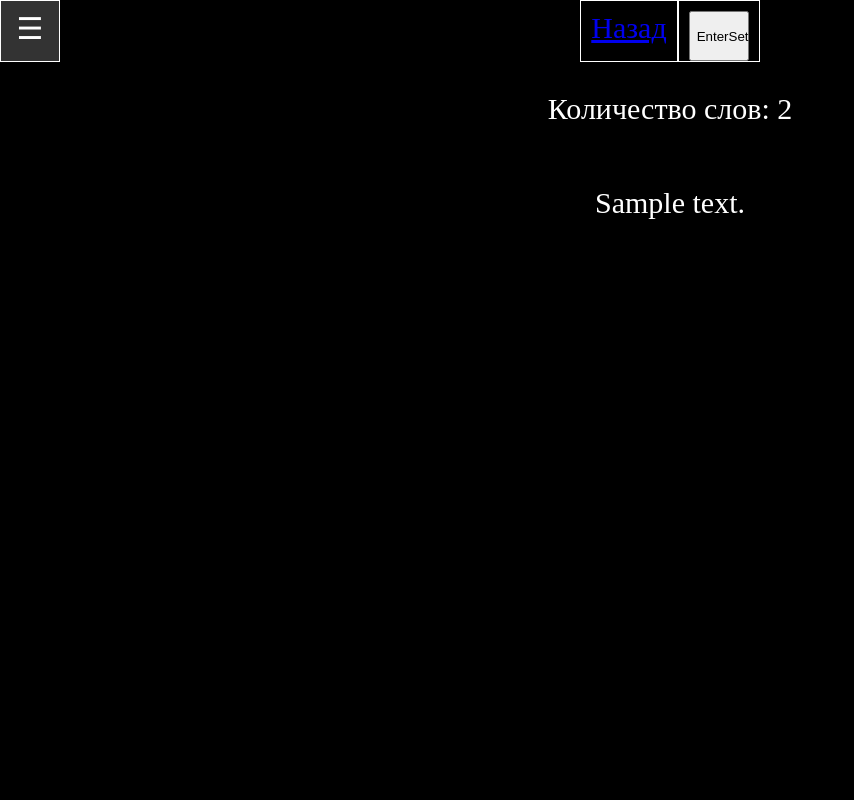
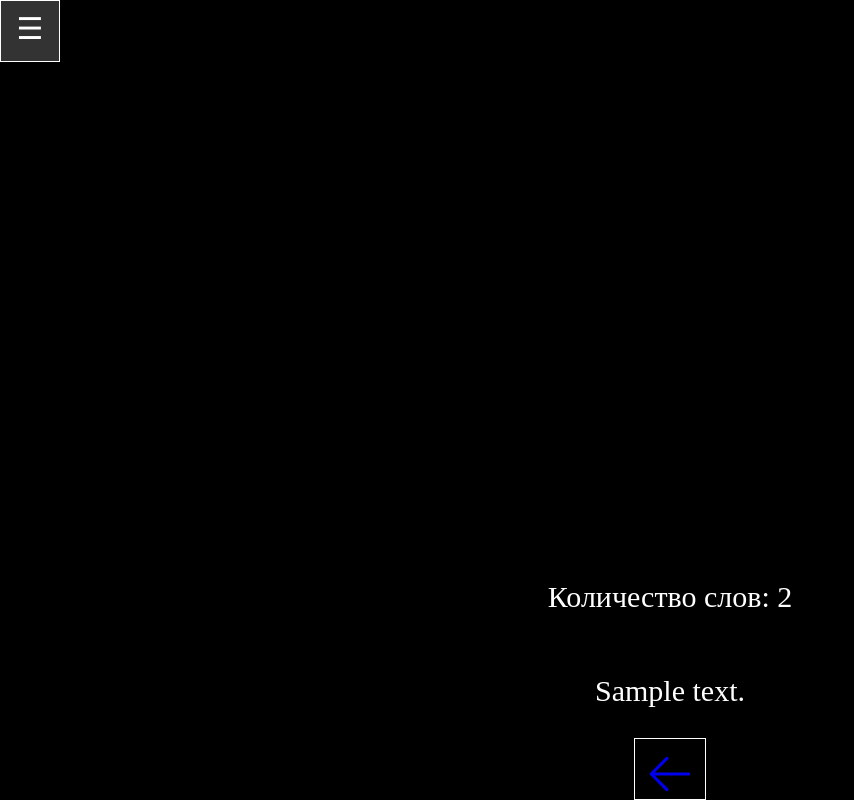
Before and after one commit to Hakerhakb11/epub_reader, a Flask app: page /book/1/1 in a window 1280 px wide. Shown: the whole page, without its empty margins (0-854 px from the left). Run offline with Flask 3, Linux system fonts and the light colour scheme; tables that the repository leaves empty hold one stand-in row (values such as "Sample post"); parts of the project's set-up code (start-up, migrations or seed data) failed here and were passed over.

Commit message:
feat: add pagination WIP: frontEnd part in progress :

```diff
--- a/templates/book.html
+++ b/templates/book.html
@@ -6,6 +6,26 @@
     .button-group {
         display: flex;
         flex-direction: row;
+        position: sticky;
+        top: 0;
+        background-color: black;
+        width: 100%;
+        flex-grow: 1;
+        transition: transform 0.3s ease-in-out;
+        transform: translateY(-100%);
+        transition-delay: 1s;
+    }
+    .button-group::after{
+        content: "";
+        position: absolute;
+        top: 100%;
+        left: 0;
+        width: 100%;
+        height: 35px;
+    }
+    .button-group:hover  {
+        transition-delay: 0s;
+        transform: translateY(0);
     }
     .button {
         list-style: none;
@@ -15,6 +35,12 @@
         padding: 10px;
         border: 1px solid white;
         text-align: center;
+        width: 50px;
+    }
+    .button-back {
+        width: 80px;
+        margin-right: auto;
+        order: -1;
     }
     .chapters {
         overflow-y: auto;
@@ -25,6 +51,10 @@
         border-top: 4px solid red;
         overflow-y: auto;
         flex: 1;
+    }
+    .pagination {
+        display: flex;
+        justify-content: space-between;
     }
 {% endblock style %}
 
@@ -49,10 +79,33 @@
 {% block body %}
 
     <div class="button-group">
-        <a href="/" class="button">Назад</a>
+        <a href="/" class="button button-back">Back</a>
+        <nav class="pagination">
+            {% if chapter.order_number > 0 %}
+            <a href="{{ url_for('book_view', book_id=book.id, chapter_id=chapter.order_number - 1) }}" class="button">
+                <svg xmlns="http://www.w3.org/2000/svg" fill="none" viewBox="0 0 24 24" stroke-width="1.5" stroke="currentColor" class="size-6">
+                    <path stroke-linecap="round" stroke-linejoin="round" d="M10.5 19.5 3 12m0 0 7.5-7.5M3 12h18" />
+                </svg>
+            </a>
+            {% else %}
+            <div></div>
+            {% endif %}
+        </nav>
         <form method="POST" class="button" action="{{ url_for('set_bookmark', book_id=book.id, chapter_id=chapter.order_number) }}">
-            <button type="submit" style="block-size: 50px; inline-size: 60px">EnterSet</button>
+            <button type="submit" style="block-size: 50px; inline-size: 60px">SetMark</button>
         </form>
+        <nav class="pagination">
+            {% if chapter.order_number < total_chapters %}
+            <a href="{{ url_for('book_view', book_id=book.id, chapter_id=chapter.order_number + 1) }}" class="button">
+                <svg xmlns="http://www.w3.org/2000/svg" fill="none" viewBox="0 0 24 24" stroke-width="1.5" stroke="currentColor" class="size-6">
+                    <path stroke-linecap="round" stroke-linejoin="round" d="M13.5 4.5 21 12m0 0-7.5 7.5M21 12H3" />
+                </svg>
+            </a>
+            {% else %}
+            <div></div>
+            {% endif %}
+        </nav>
+
     </div>
 
     {% if text %}
@@ -62,6 +115,28 @@
                 {{ text | safe }}
             </p>
         </div>
+
+        <nav class="pagination">
+            {% if chapter.order_number > 0 %}
+            <a href="{{ url_for('book_view', book_id=book.id, chapter_id=chapter.order_number - 1) }}" class="button">
+                <svg xmlns="http://www.w3.org/2000/svg" fill="none" viewBox="0 0 24 24" stroke-width="1.5" stroke="currentColor" class="size-6">
+                    <path stroke-linecap="round" stroke-linejoin="round" d="M10.5 19.5 3 12m0 0 7.5-7.5M3 12h18" />
+                </svg>
+            </a>
+            {% else %}
+            <div></div>
+            {% endif %}
+
+            {% if chapter.order_number < total_chapters %}
+            <a href="{{ url_for('book_view', book_id=book.id, chapter_id=chapter.order_number + 1) }}" class="button">
+                <svg xmlns="http://www.w3.org/2000/svg" fill="none" viewBox="0 0 24 24" stroke-width="1.5" stroke="currentColor" class="size-6">
+                    <path stroke-linecap="round" stroke-linejoin="round" d="M13.5 4.5 21 12m0 0-7.5 7.5M21 12H3" />
+                </svg>
+            </a>
+            {% else %}
+            <div></div>
+            {% endif %}
+        </nav>
     {% endif %}
 
 {% endblock body %}
--- a/views.py
+++ b/views.py
@@ -12,11 +12,11 @@ logging.basicConfig(level=logging.INFO)
 
 def words_count(user_text):
     if user_text:
-        soup = BeautifulSoup(user_text, 'lxml')
+        soup = BeautifulSoup(user_text, "lxml")
         if soup.head:
             soup.head.decompose()
 
-        clean_text = soup.get_text(separator=' ')
+        clean_text = soup.get_text(separator=" ")
 
         words = clean_text.split()
         count = len(words)
@@ -30,20 +30,24 @@ def add_epub_file(user_file):
 
         new_book = Book.query.filter_by(title=efile.title).first()
         if not new_book:
-            new_book = Book(title=f'{efile.title}')
+            new_book = Book(title=f"{efile.title}")
             db.session.add(new_book)
             spine = efile.spine
             for index, item_spine in enumerate(spine):
                 item_id = item_spine[0]
                 file = efile.get_item_with_id(item_id)
                 raw_content = file.get_content()
-                soup = BeautifulSoup(raw_content, 'xml')
+                soup = BeautifulSoup(raw_content, "xml")
 
-                chapter = Chapter(title=f'{file.get_name()}', content=str(
-                    soup.prettify()), order_number=index, book=new_book)
+                chapter = Chapter(
+                    title=f"{file.get_name()}",
+                    content=str(soup.prettify()),
+                    order_number=index,
+                    book=new_book,
+                )
                 db.session.add(chapter)
 
-            info = f'Succesfully imported file: {efile.title}'
+            info = f"Succesfully imported file: {efile.title}"
             logging.info(info)
             db.session.commit()
             return info
@@ -61,27 +65,28 @@ def add_epub_file(user_file):
         return info
 
 
-@app.route('/', methods=['GET', 'POST'])
+@app.route("/", methods=["GET", "POST"])
 def index():
     info = ""
     user_text = ""
     count = 0
-    if request.method == 'POST':
-
-        if 'content_text' in request.form:
-            user_text = request.form.get('content_text')
+    if request.method == "POST":
+        if "content_text" in request.form:
+            user_text = request.form.get("content_text")
             count = words_count(user_text)
 
-        elif 'content_file' in request.files:
-            user_file = request.files.get('content_file')
+        elif "content_file" in request.files:
+            user_file = request.files.get("content_file")
             info = add_epub_file(user_file)
 
     all_book = Book.query.all()
-    return render_template('index.html', user_text=user_text, words_count=count, info=info, books=all_book)
+    return render_template(
+        "index.html", user_text=user_text, words_count=count, info=info, books=all_book
+    )
 
 
-@app.route('/book/<int:book_id>/')
-@app.route('/book/<int:book_id>/<int:chapter_id>')
+@app.route("/book/<int:book_id>/")
+@app.route("/book/<int:book_id>/<int:chapter_id>")
 def book_view(book_id, chapter_id=0):
     book = db.session.get(Book, book_id)
     if not book:
@@ -92,6 +97,8 @@ def book_view(book_id, chapter_id=0):
     if not chapter:
         return "Chapter is not found", 404
 
+    total_chapters = Chapter.query.filter_by(book_id=book_id).count()
+
     bookmarks = Bookmark.query.filter_by(book_id=book_id)
     if bookmarks:
         bookmarks = bookmarks.all()
@@ -99,15 +106,26 @@ def book_view(book_id, chapter_id=0):
     text = chapter.content
     count = words_count(text)
 
-    return render_template('book.html', text=text, words_count=count, book=book, chapter=chapter, bookmarks=bookmarks)
+    return render_template(
+        "book.html",
+        text=text,
+        words_count=count,
+        book=book,
+        chapter=chapter,
+        bookmarks=bookmarks,
+        total_chapters=total_chapters,
+    )
 
 
-@app.route('/book/<int:book_id>/<int:chapter_id>', methods=['GET', 'POST'])
+@app.route("/book/<int:book_id>/<int:chapter_id>", methods=["GET", "POST"])
 def set_bookmark(book_id, chapter_id):
 
-    new_mark = Bookmark.query.filter_by(book_id=book_id, chapter_id=chapter_id).first()
+    new_mark = Bookmark.query.filter_by(
+        book_id=book_id, chapter_id=chapter_id).first()
     if not new_mark:
-        new_mark = Bookmark(title="Быстрая закладка", book_id=book_id, chapter_id=chapter_id)
+        new_mark = Bookmark(
+            title="Быстрая закладка", book_id=book_id, chapter_id=chapter_id
+        )
         db.session.add(new_mark)
         db.session.commit()
     else:
@@ -115,4 +133,4 @@ def set_bookmark(book_id, chapter_id):
         logging.info(info)
         return info
 
-    return redirect(url_for('book_view', book_id=book_id, chapter_id=chapter_id))
+    return redirect(url_for("book_view", book_id=book_id, chapter_id=chapter_id))
```
Also changed, not shown: pyproject.toml (added, +37 -0 lines), 2 other files.
